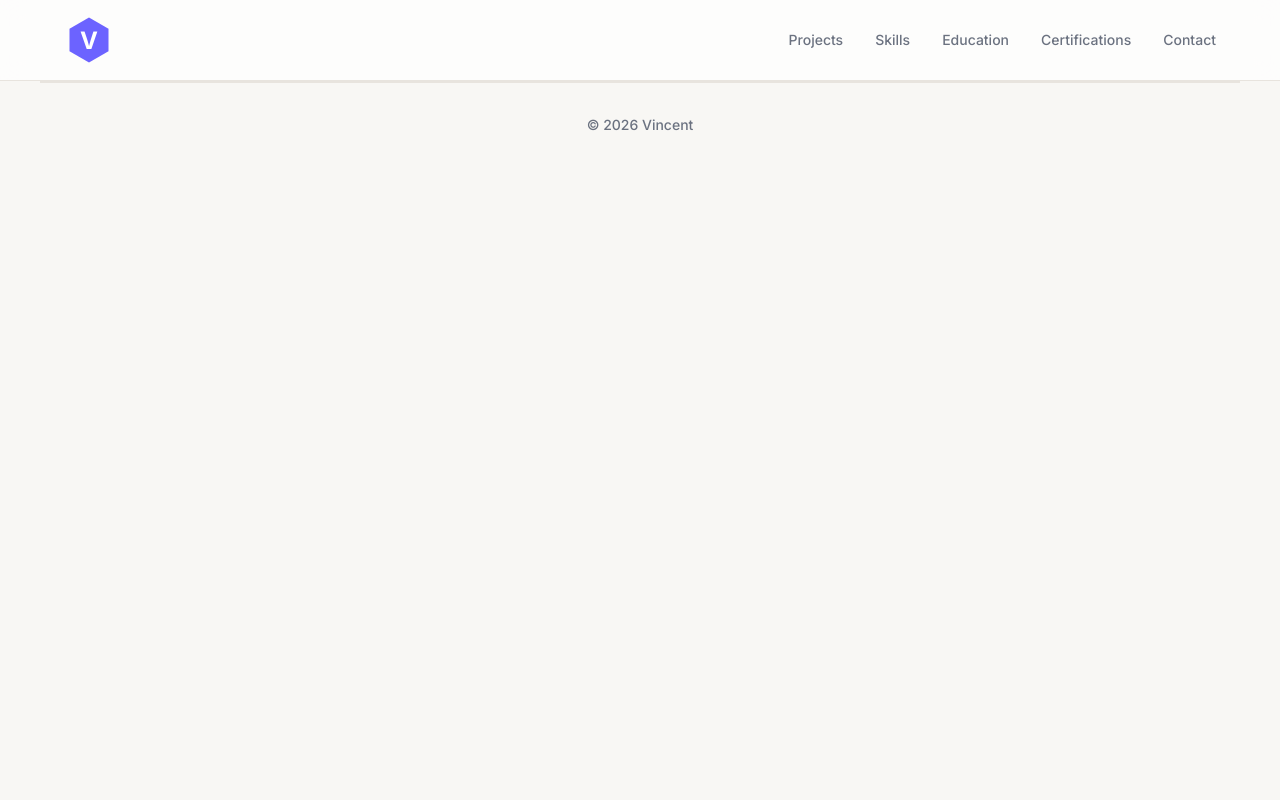
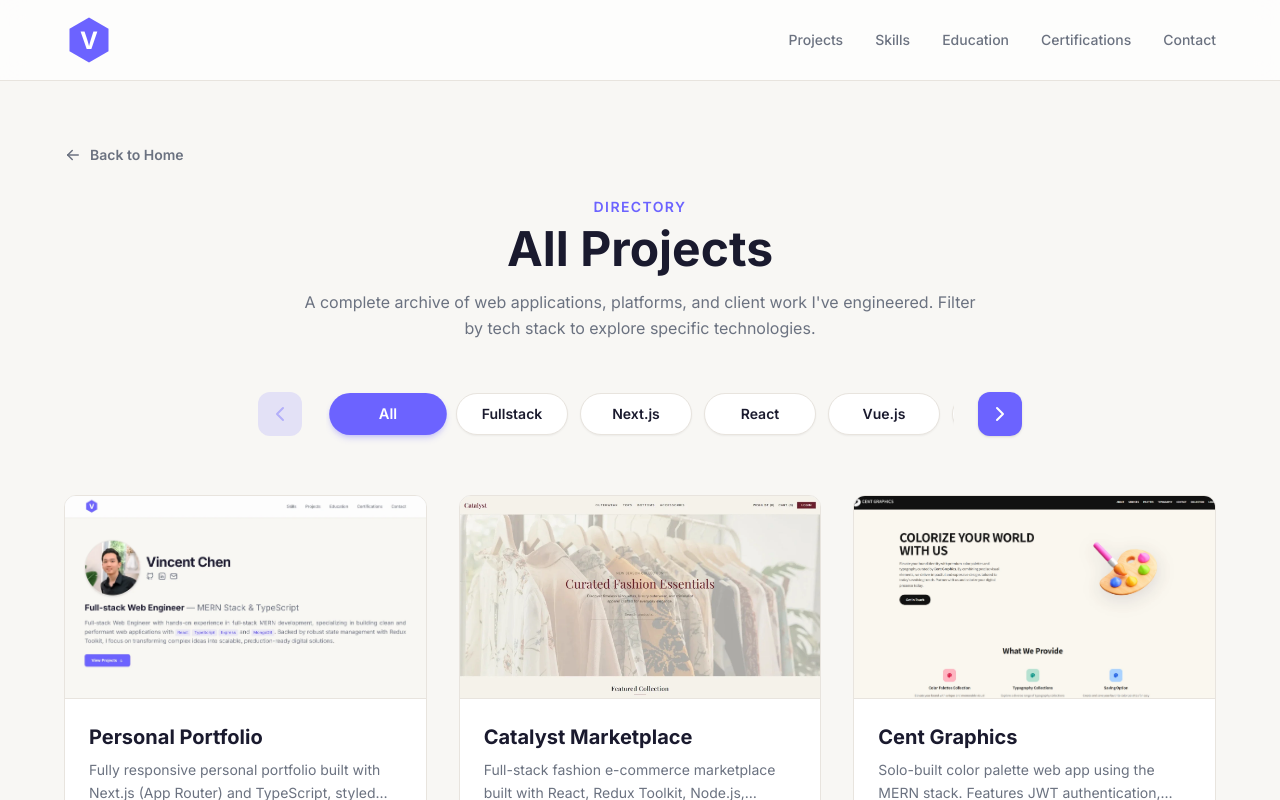
Before and after one commit to Vincent0-8/vinchen-portfolio, a Next.js app: page /projects in a window 1280 px wide. Before the commit this address had no page. Shown: the top 800 px of the page. Built offline with nearby package versions, Linux system fonts and the light colour scheme.

Commit message:
feat: add routes /projects page

```diff
--- /dev/null
+++ b/app/projects/page.tsx
@@ -0,0 +1,192 @@
+"use client";
+
+import { useState, useEffect } from "react";
+import Link from "next/link";
+import { projects } from "@/data/projects";
+import { ProjectCard, ProjectModal } from "@/components/sections/Projects";
+import { TbArrowLeft, TbChevronLeft, TbChevronRight } from "react-icons/tb";
+import { Project } from "@/types";
+
+const filterTags = [
+  "All",
+  "Fullstack",
+  "Next.js",
+  "React",
+  "Vue.js",
+  "Nuxt.js",
+  "TypeScript",
+  "Node.js",
+];
+
+export default function ProjectsPage() {
+  const [activeProject, setActiveProject] = useState<Project | null>(null);
+  const [selectedTag, setSelectedTag] = useState("All");
+
+  const [startIndex, setStartIndex] = useState(0);
+  const [maxIndex, setMaxIndex] = useState(3);
+  const STEP_WIDTH = 124; // 112px tombol (w-28) + 12px gap-3
+
+  // Responsive: hitung batas geser sesuai ukuran layar
+  // Desktop (md): nampak 5 tombol (maxIndex = 8 - 5 = 3)
+  // Tablet (sm): nampak 3 tombol (maxIndex = 8 - 3 = 5)
+  // Mobile: nampak 2 tombol (maxIndex = 8 - 2 = 6)
+  useEffect(() => {
+    const handleResize = () => {
+      if (window.innerWidth >= 768) {
+        setMaxIndex(Math.max(0, filterTags.length - 5));
+      } else if (window.innerWidth >= 640) {
+        setMaxIndex(Math.max(0, filterTags.length - 3));
+      } else {
+        setMaxIndex(Math.max(0, filterTags.length - 2));
+      }
+    };
+
+    handleResize();
+    window.addEventListener("resize", handleResize);
+    return () => window.removeEventListener("resize", handleResize);
+  }, []);
+
+  const handlePrevTags = () => {
+    setStartIndex((prev) => Math.max(0, prev - 1));
+  };
+
+  const handleNextTags = () => {
+    setStartIndex((prev) => Math.min(maxIndex, prev + 1));
+  };
+
+  // Filter project: dukung filter "Fullstack" (punya backend/database) dan filter tech stack biasa
+  const filteredProjects =
+    selectedTag === "All"
+      ? projects
+      : selectedTag === "Fullstack"
+      ? projects.filter(
+          (p) =>
+            p.githubServer !== undefined ||
+            p.tags.includes("MongoDB") ||
+            p.tags.includes("Node.js")
+        )
+      : projects.filter((p) => p.tags.includes(selectedTag));
+
+  return (
+    <main data-aos="fade-up" data-aos-delay="300" className="min-h-screen bg-(--color-bg) py-12 sm:py-16">
+      <div className="container mx-auto px-4 max-w-6xl">
+        {/* Tombol Back to Home */}
+        <Link
+          href="/"
+          className="group inline-flex items-center gap-2 text-sm font-semibold text-(--color-text-secondary) hover:text-accent transition-colors mb-8 cursor-pointer"
+        >
+          <TbArrowLeft className="text-lg transition-transform group-hover:-translate-x-1" />
+          <span>Back to Home</span>
+        </Link>
+
+        {/* Page Header */}
+        <div className="mb-10 text-center max-w-2xl mx-auto">
+          <p className="text-accent text-sm font-semibold tracking-widest uppercase mb-2">
+            Directory
+          </p>
+          <h1 className="text-3xl sm:text-5xl font-bold text-(--color-text-primary) mb-4">
+            All Projects
+          </h1>
+          <p className="text-(--color-text-secondary) text-sm sm:text-base leading-relaxed">
+            A complete archive of web applications, platforms, and client work I&apos;ve engineered. Filter by tech stack to explore specific technologies.
+          </p>
+        </div>
+
+        {/* Carousel Filter Bar (Responsive & Spacious Gap) */}
+        <div className="relative mb-12 flex items-center justify-center gap-3 sm:gap-6 max-w-4xl mx-auto">
+          {/* Tombol Panah Kiri */}
+          <button
+            type="button"
+            onClick={handlePrevTags}
+            disabled={startIndex === 0}
+            aria-label="Previous tags"
+            className={`h-11 w-11 shrink-0 rounded-xl flex items-center justify-center transition-all ${
+              startIndex === 0
+                ? "bg-accent/15 text-accent/40 cursor-not-allowed"
+                : "bg-accent text-white hover:bg-(--color-accent-dark) shadow-sm cursor-pointer"
+            }`}
+          >
+            <TbChevronLeft className="text-2xl" />
+          </button>
+
+          {/* Jendela Viewport Responsif: 2 tombol di Mobile, 3 di Tablet, 5 di Desktop */}
+          <div className="w-61 sm:w-93 md:w-157 overflow-hidden px-1.5 py-3">
+            {/* Track Rel Geser dengan Animasi Mulus */}
+            <div
+              className="flex items-center gap-3 transition-transform duration-300 ease-out"
+              style={{ transform: `translateX(-${startIndex * STEP_WIDTH}px)` }}
+            >
+              {filterTags.map((tag) => {
+                const isActive = selectedTag === tag;
+                return (
+                  <button
+                    key={tag}
+                    type="button"
+                    onClick={() => setSelectedTag(tag)}
+                    className={`w-28 shrink-0 rounded-full py-2.5 text-xs sm:text-sm font-semibold text-center transition-all duration-300 cursor-pointer select-none truncate px-3 ${
+                      isActive
+                        ? "bg-accent text-white shadow-md shadow-accent/25 scale-105"
+                        : "bg-white border border-(--color-border) text-(--color-text-primary) hover:border-accent/50 hover:text-accent shadow-xs"
+                    }`}
+                  >
+                    {tag}
+                  </button>
+                );
+              })}
+            </div>
+          </div>
+
+          {/* Tombol Panah Kanan */}
+          <button
+            type="button"
+            onClick={handleNextTags}
+            disabled={startIndex >= maxIndex}
+            aria-label="Next tags"
+            className={`h-11 w-11 shrink-0 rounded-xl flex items-center justify-center transition-all ${
+              startIndex >= maxIndex
+                ? "bg-accent/15 text-accent/40 cursor-not-allowed"
+                : "bg-accent text-white hover:bg-(--color-accent-dark) shadow-sm cursor-pointer"
+            }`}
+          >
+            <TbChevronRight className="text-2xl" />
+          </button>
+        </div>
+
+        {/* Projects Grid dengan Animasi Fade Transition */}
+        <div
+          key={selectedTag}
+          className="grid grid-cols-1 md:grid-cols-2 lg:grid-cols-3 gap-6 sm:gap-8 animate-in fade-in duration-300"
+        >
+          {filteredProjects.map((project) => (
+            <ProjectCard
+              key={project.slug}
+              project={project}
+              onClick={() => setActiveProject(project)}
+            />
+          ))}
+        </div>
+
+        {/* Fallback kalau filter kosong */}
+        {filteredProjects.length === 0 && (
+          <div className="text-center py-20 text-(--color-text-secondary)">
+            <p className="text-lg font-medium">No projects found with tag &quot;{selectedTag}&quot;.</p>
+            <button
+              onClick={() => setSelectedTag("All")}
+              className="mt-3 text-sm text-accent hover:underline cursor-pointer"
+            >
+              Reset filter to All
+            </button>
+          </div>
+        )}
+      </div>
+
+      {/* Reusable Modal */}
+      {activeProject && (
+        <ProjectModal
+          project={activeProject}
+          onClose={() => setActiveProject(null)}
+        />
+      )}
+    </main>
+  );
+}
```
